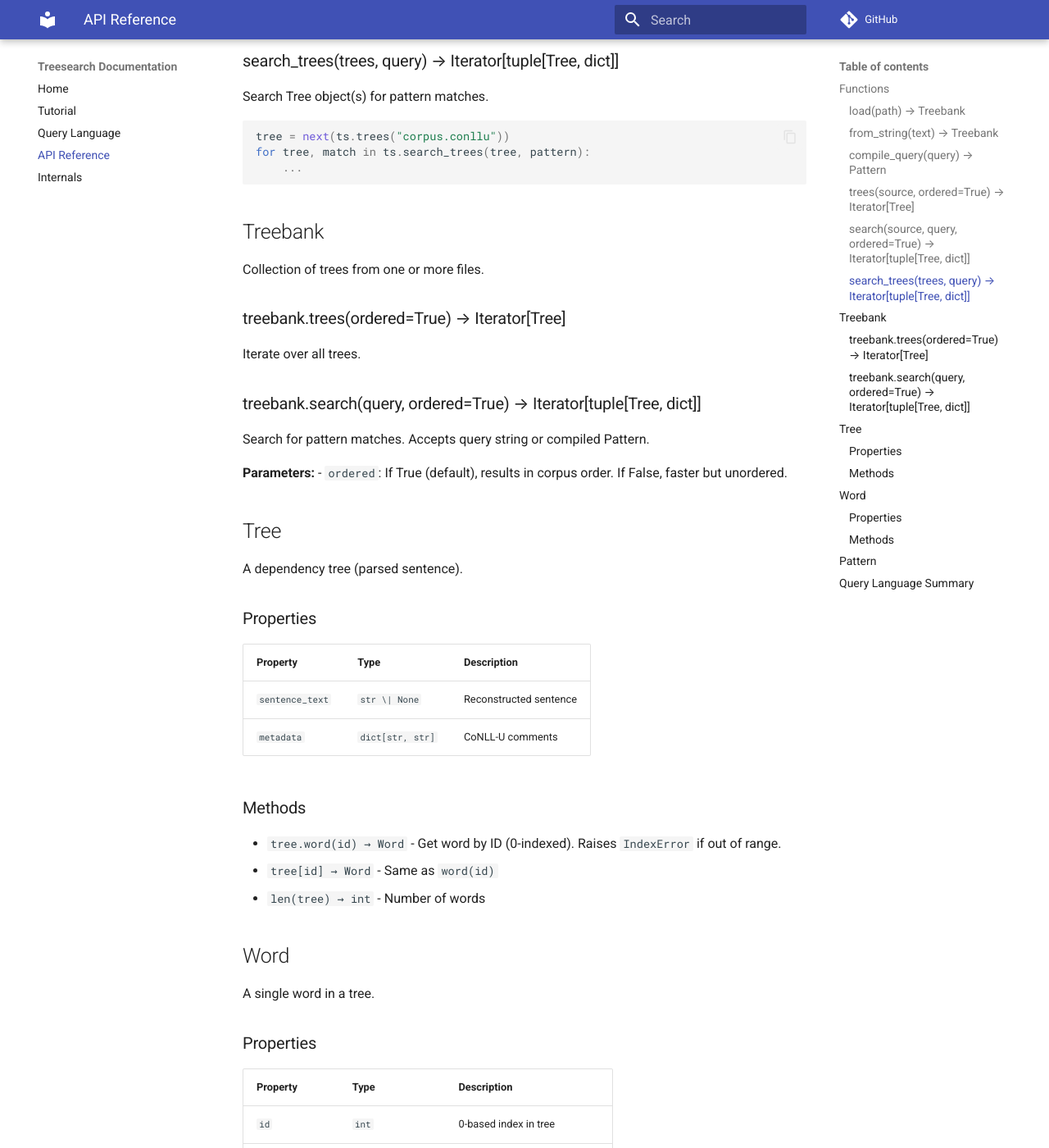
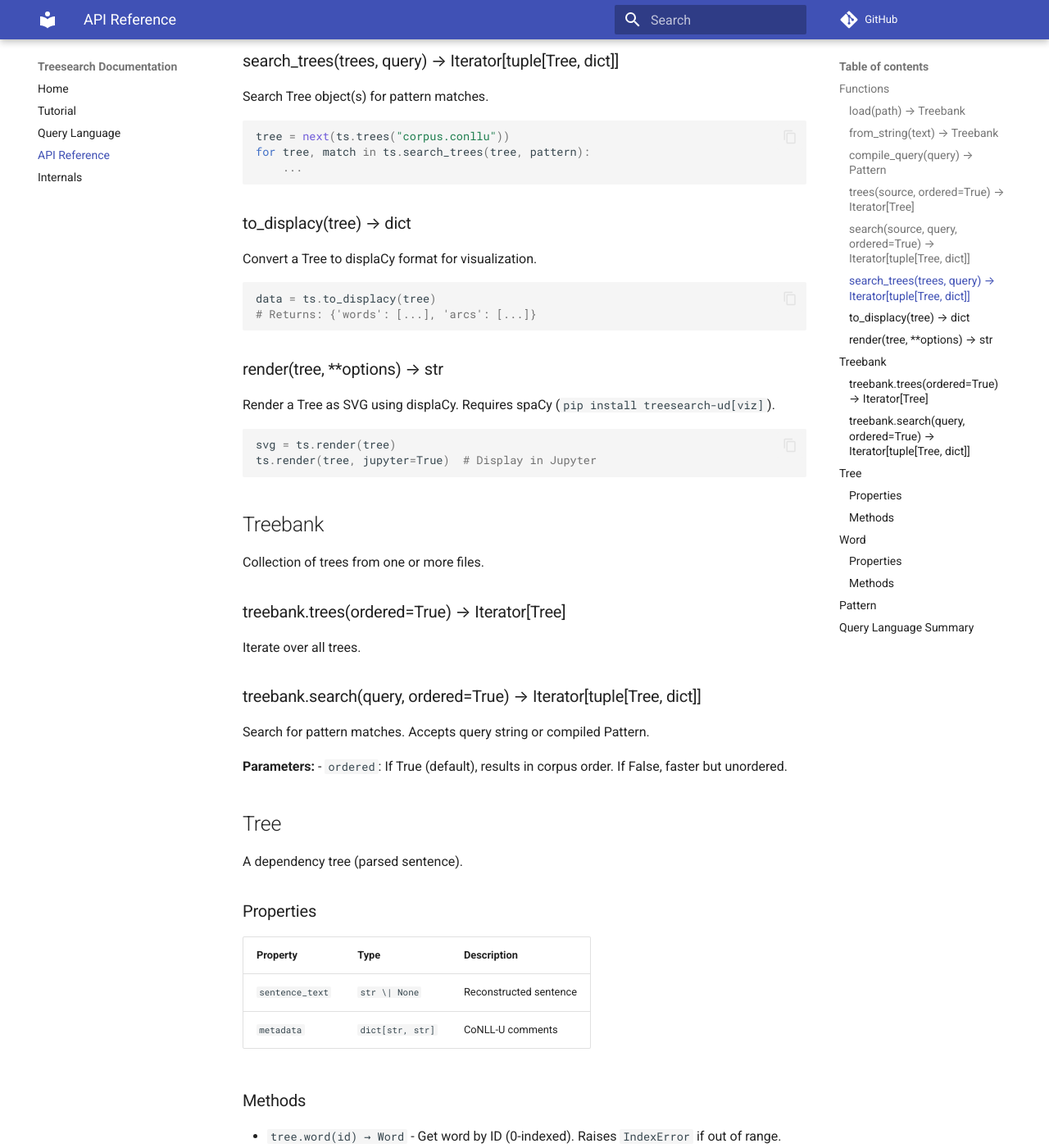
Before and after one commit to rmalouf/treesearch, an MkDocs documentation site: the page built from docs/api.md, in a window 1280 px wide and 1400 px high, scrolled down 1084 px. Shown: the whole window at 82% size. Built offline with MkDocs 1.6.1 and Material for MkDocs 9.7.7, drawn with Linux system fonts in a browser that asks for light colours; comment, search, counter and statistics services are not loaded; some of the changed text lies outside the part shown.

Commit message:
Add displaCy visualization support for dependency trees
Adds functions to visualize Tree objects using spaCy's displaCy library.

Changes:
- Add to_displacy() function to convert Tree to displaCy format
- Add render() function to generate SVG visualizations
- Add optional viz dependency group (pip install treesearch-ud[viz])
- Make functions available as Tree methods (tree.render(), tree.to_displacy())
- Update documentation in README, API.md, and docs/api.md
- Update CHANGELOG with unreleased features

🤖

````diff
--- a/Cargo.toml
+++ b/Cargo.toml
@@ -1,6 +1,6 @@
 [package]
 name = "treesearch-ud"
-version = "0.1.0"
+version = "0.2.0-dev"
 edition = "2024"
 authors = ["Rob Malouf"]
 description = "High-performance toolkit for querying linguistic dependency parses"
--- a/docs/api.md
+++ b/docs/api.md
@@ -58,6 +58,24 @@ for tree, match in ts.search_trees(tree, pattern):
     ...
 ```
 
+### to_displacy(tree) → dict
+
+Convert a Tree to displaCy format for visualization.
+
+```python
+data = ts.to_displacy(tree)
+# Returns: {'words': [...], 'arcs': [...]}
+```
+
+### render(tree, **options) → str
+
+Render a Tree as SVG using displaCy. Requires spaCy (`pip install treesearch-ud[viz]`).
+
+```python
+svg = ts.render(tree)
+ts.render(tree, jupyter=True)  # Display in Jupyter
+```
+
 ## Treebank
 
 Collection of trees from one or more files.
@@ -89,6 +107,8 @@ A dependency tree (parsed sentence).
 - `tree.word(id) → Word` - Get word by ID (0-indexed). Raises `IndexError` if out of range.
 - `tree[id] → Word` - Same as `word(id)`
 - `len(tree) → int` - Number of words
+- `tree.to_displacy() → dict` - Convert to displaCy format
+- `tree.render(**options) → str` - Render as SVG (requires spaCy)
 
 ## Word
 
--- a/pyproject.toml
+++ b/pyproject.toml
@@ -45,6 +45,9 @@ docs = [
     "mkdocs>=1.5.0",
     "mkdocs-material>=9.0.0",
 ]
+viz = [
+    "spacy>=3.0.0",
+]
 
 [tool.maturin]
 features = ["pyo3/extension-module"]
````
Also changed, not shown: API.md (+63 -0 lines), CHANGELOG.md (+6 -0 lines), README.md (+3 -0 lines), 2 other files.
